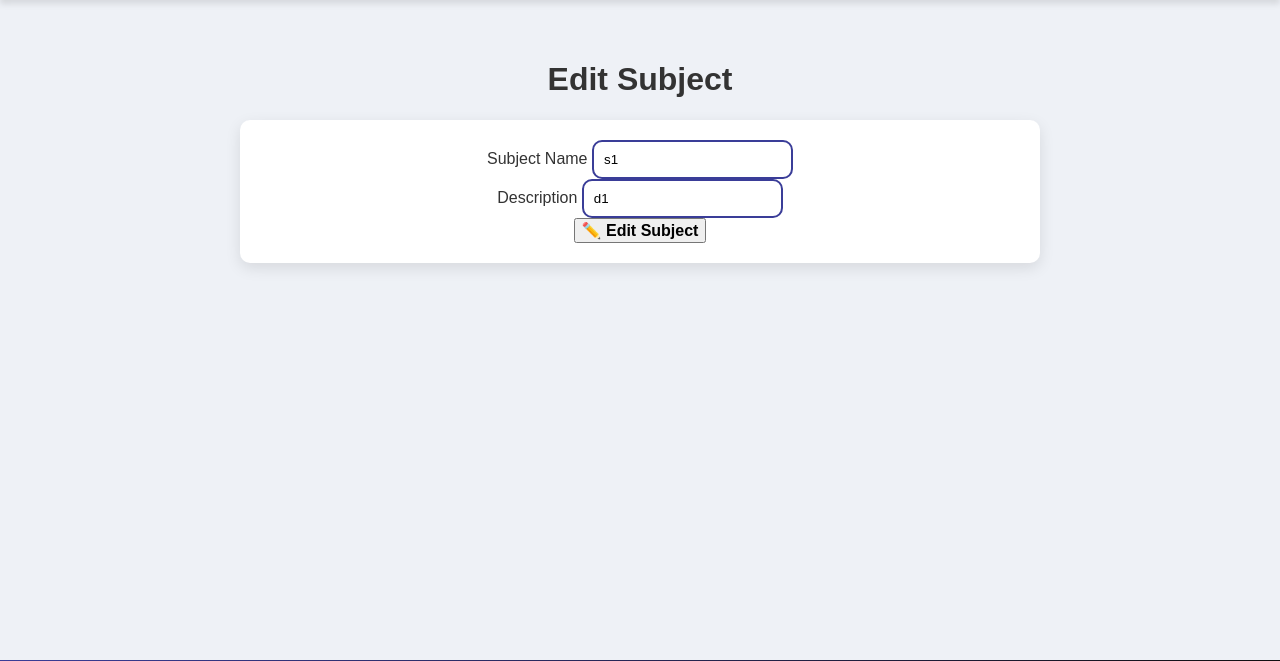
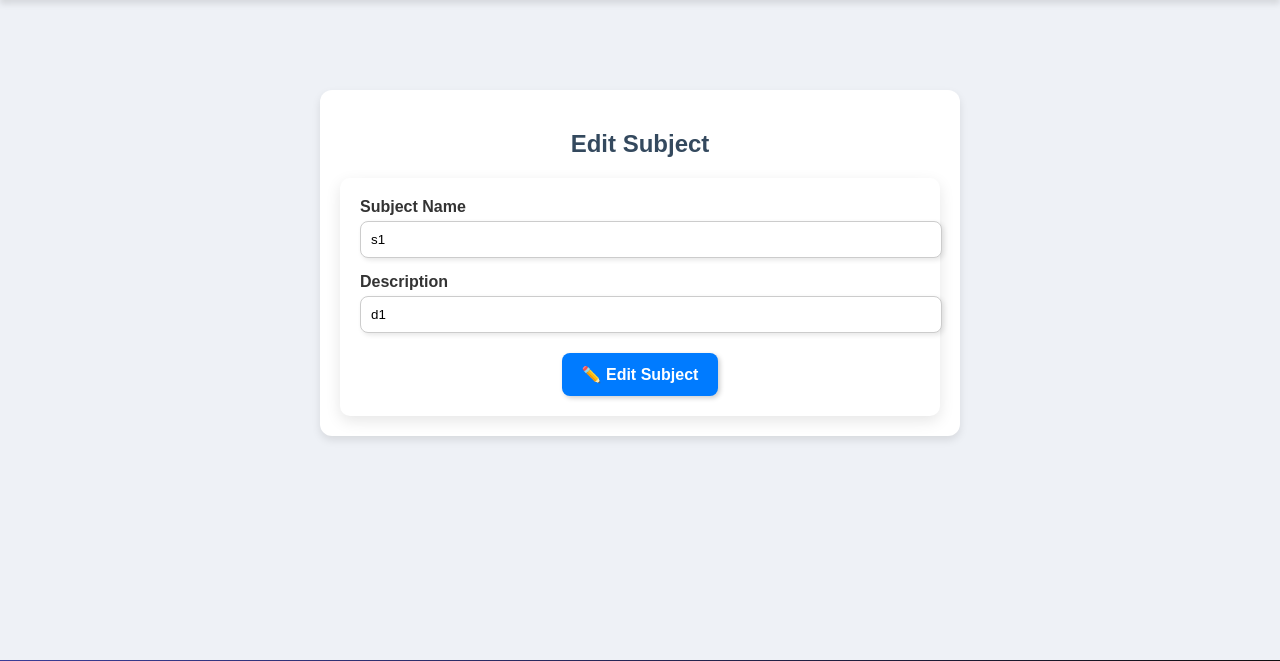
Before and after one commit to TanyaJha07/QUIZ-APP, a Flask app: page /edit_subject/1 in a window 1280 px wide. Shown: the part 76-737 px from the top of the page. Run offline with Flask 3, Linux system fonts and the light colour scheme.

Commit message:
edit sub

```diff
--- a/templates/edit_subject.html
+++ b/templates/edit_subject.html
@@ -1,21 +1,36 @@
 {% extends 'base.html' %}
 
-{% block title %}Quizzy - Admin Dashboard{% endblock %}
+{% block title %}Quizzy - Edit Subject{% endblock %}
 
 {% block content %}
-    <h1>Edit Subject</h1>
+<div style="max-width: 600px; margin: 50px auto; background: #ffffff; padding: 20px; border-radius: 12px;
+            box-shadow: 0 4px 8px rgba(0, 0, 0, 0.1); text-align: center;">
+    <h2 style="color: #34495e; font-weight: bold;">Edit Subject</h2>
+
     <form method="POST">
         <input type="hidden" name="action" value="edit_subject">
-        <div class="mb-3">
-            <label class="form-label fw-bold">Subject Name</label>
-            <input type="text" class="form-control rounded-3 shadow-sm" name="subject_name" value="{{ subject.subject_name }}" required>
+
+        <div style="margin-bottom: 15px; text-align: left;">
+            <label style="font-weight: bold; display: block; margin-bottom: 5px;">Subject Name</label>
+            <input type="text" name="subject_name" value="{{ subject.subject_name }}" required
+                   style="width: 100%; padding: 10px; border: 1px solid #ccc; border-radius: 8px;
+                          box-shadow: 2px 2px 5px rgba(0, 0, 0, 0.1);">
         </div>
-        <div class="mb-3">
-            <label class="form-label fw-bold">Description</label>
-            <input type="text" class="form-control rounded-3 shadow-sm" name="subject_description" value="{{ subject.description }}">
+
+        <div style="margin-bottom: 15px; text-align: left;">
+            <label style="font-weight: bold; display: block; margin-bottom: 5px;">Description</label>
+            <input type="text" name="subject_description" value="{{ subject.description }}"
+                   style="width: 100%; padding: 10px; border: 1px solid #ccc; border-radius: 8px;
+                          box-shadow: 2px 2px 5px rgba(0, 0, 0, 0.1);">
         </div>
-        <div class="text-center mt-3">
-            <button type="submit" class="btn btn-primary rounded-3 px-4 py-2 shadow">✏️ Edit Subject</button>
+
+        <div style="margin-top: 20px;">
+            <button type="submit"
+                    style="background: #007bff; color: white; border: none; padding: 12px 20px; border-radius: 8px;
+                           cursor: pointer; box-shadow: 2px 2px 5px rgba(0, 0, 0, 0.2); font-size: 16px;">
+                ✏️ Edit Subject
+            </button>
         </div>
     </form>
+</div>
 {% endblock %}
```
Also changed, not shown: app.py (+1 -12 lines), templates/admin_dashboard.html (+13 -4 lines), instance/quiz.db, templates/edit_chapter.html (added).
